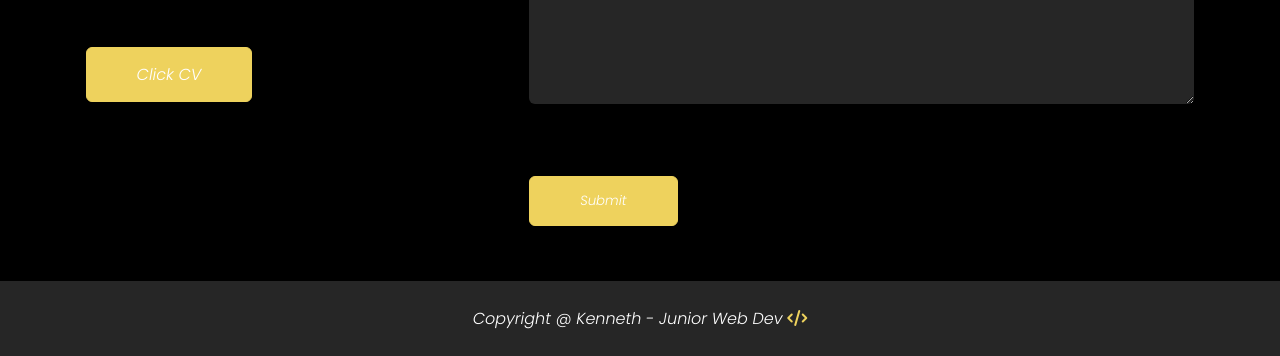
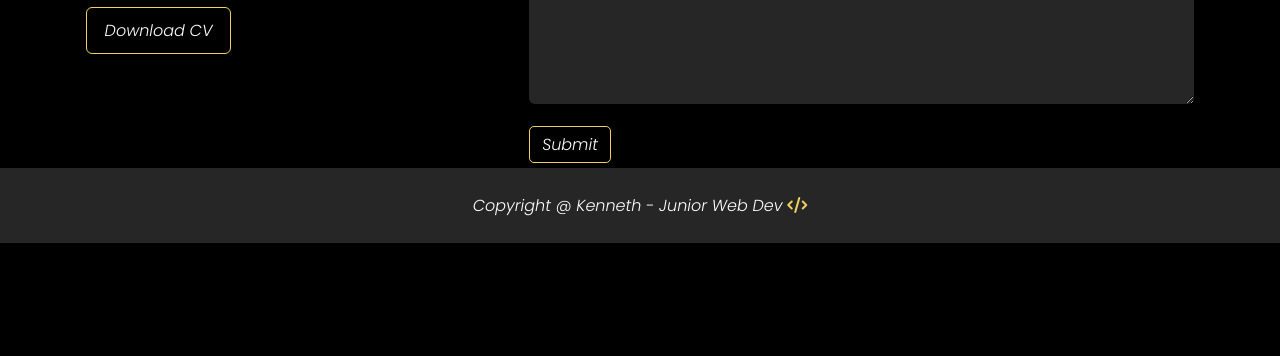
Before and after one commit to KennethKnows/portfolio_kenneth, a plain HTML site: page index.html in a window 1280 px wide. Shown: the part 4211-4567 px from the top of the page. After the commit the page ends 4454 px from the top, so only its background shows below. Drawn offline with Linux system fonts and the light colour scheme; a web font is replaced by a local one.

Commit message:
change resume to Kenneth CV Feb 19 2024

```diff
--- a/index.html
+++ b/index.html
@@ -175,17 +175,17 @@
             <div class="social-icons">
                 <a href="https://www.facebook.com/KennMateo21"><i class="fab fa-facebook"></i></a>
                 <a href="https://www.facebook.com/KennMateo21"><i class="fab fa-twitter-square"></i></a>
-                <a href="https://www.facebook.com/KennMateo21"><i class="fab fa-instagram"></i></a>
-                <a href="https://www.facebook.com/KennMateo21"><i class="fab fa-linkedin"></i></a>
+                <a href="https://www.instagram.com/kengray1999/"><i class="fab fa-instagram"></i></a>
+                <a href="https://www.linkedin.com/in/kenneth-abenoja-2807101a5/"><i class="fab fa-linkedin"></i></a>
             </div>
-            <a href="Resume_KA.pdf" download class="btn btn2">Click CV</a>
+            <a href="Kenneth CV.pdf" download class="btn-btn2">Download CV</a>
             </div>
             <div class="contact-right">
             <form name="submit-to-google-sheet">
                 <input type="text" name="Name" placeholder="Your Name" required>
                 <input type="email" name="Email" placeholder="Your Email" required>
                 <textarea name="Message" rows="6" placeholder="Your Message" required></textarea>
-                <button type="submit" class="btn btn2">Submit</button>
+                <button type="submit" class="submit-button">Submit</button>
             </form>
             <span id="msg"></span>
             </div>
--- a/style.css
+++ b/style.css
@@ -352,10 +352,44 @@ color: #eed25d;
     transform: translateY(-5px);
 }
 
-.btn.btn2{
+.btn-btn2 {
+    display: block;
+    margin-top: 10px;
+    width: fit-content;
+    border: 1px solid #eed25d;
+    padding: 10px 18px;
+    border-radius: 6px;
+    text-decoration: none;
+    color: #fff;
+    transition: background 0.5s;
+}
+.btn-btn2:hover {
+    background-color: rgba(241, 190, 7, 0.692);
+    font-size: 20px;
+    font-weight: bolder;
+}
+
+.submit-button {
     display: inline-block;
-    background: #eed25d;
-}
+    padding: 5px 12px;
+    font-size: 16px;
+    text-align: center;
+    text-decoration: none;
+    cursor: pointer;
+    border: 1px solid #eed25d;
+    color: white;
+    background-color: black;
+    border-radius: 5px;
+    transition: background-color 0.3s, color 0.3s, border-color 0.3s;
+  }
+
+  /* Hover Effects */
+  .submit-button:hover {
+    background-color: rgba(241, 190, 7, 0.692);
+    font-size: 20px;
+    font-weight: bolder;
+  }
+
 .contact-right form {
     width: 100%;
 }
```
Also changed, not shown: images/Kenneth Abenoja.png (renamed from images/ken.png), 2 other files.
